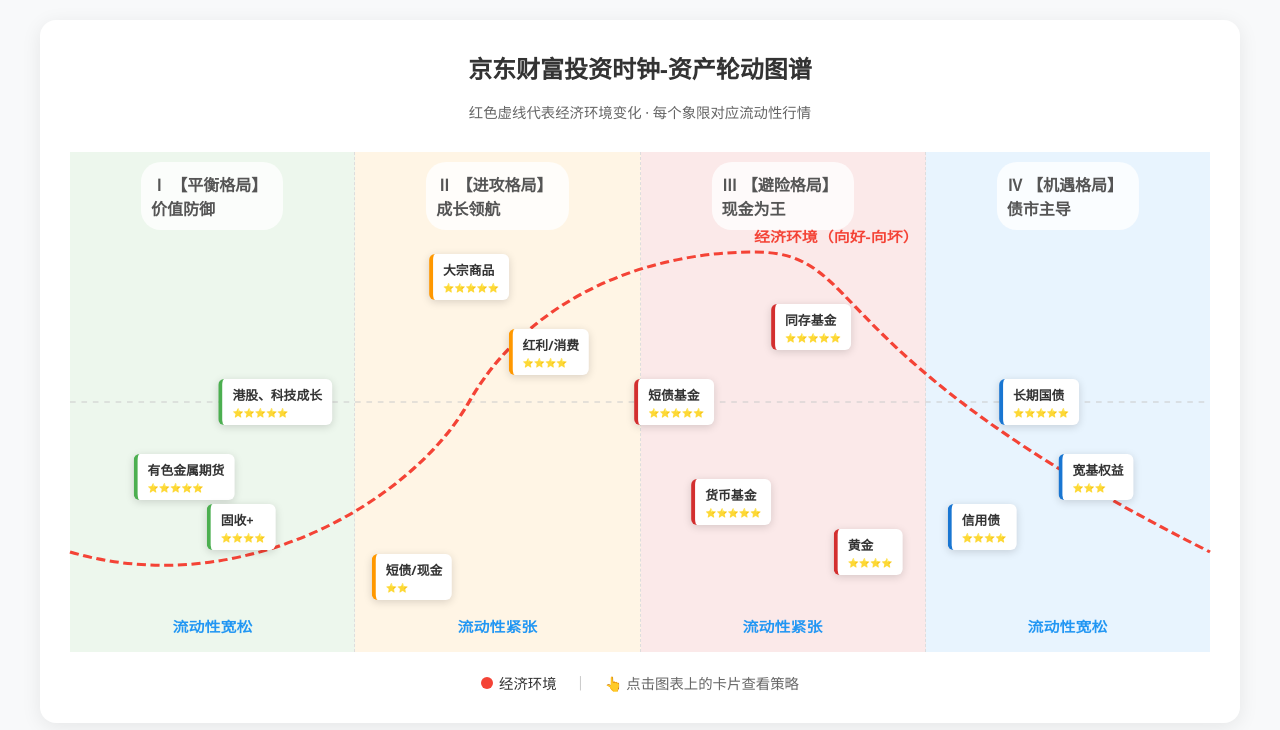
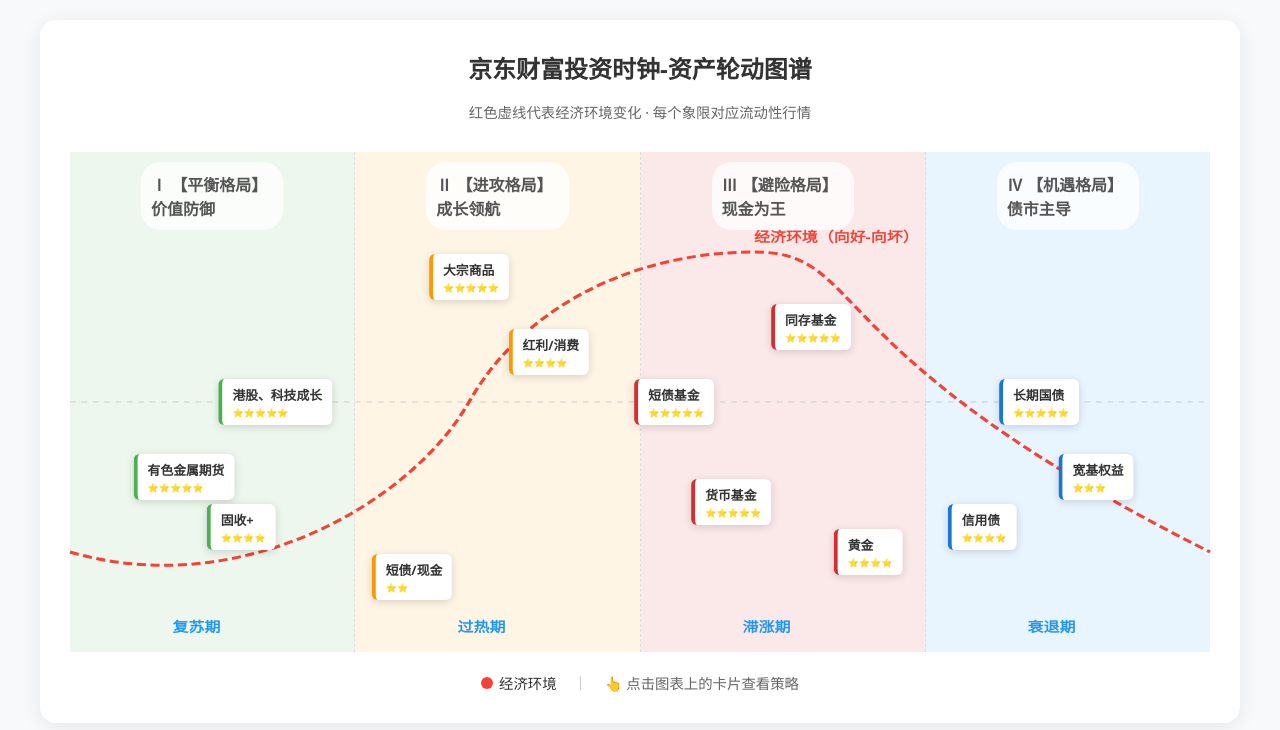
Before and after one commit to Zyl123-loop/Merrill, a plain HTML site: page index.html in a window 1280 px wide. Drawn offline with Linux system fonts and the light colour scheme.

Commit message:
Update index.html

```diff
--- a/index.html
+++ b/index.html
@@ -191,10 +191,10 @@
                   stroke="var(--c-inflation)" stroke-width="3" fill="none" stroke-dasharray="8,4" />
 
             <!-- 文字标注曲线含义 -->
-            <text x="90" y="480" fill="var(--c-growth)" font-weight="bold" font-size="14">流动性宽松</text>
-            <text x="340" y="480" fill="var(--c-growth)" font-weight="bold" font-size="14">流动性紧张</text>
-            <text x="590" y="480" fill="var(--c-growth)" font-weight="bold" font-size="14">流动性紧张</text>
-            <text x="840" y="480" fill="var(--c-growth)" font-weight="bold" font-size="14">流动性宽松</text>
+            <text x="90" y="480" fill="var(--c-growth)" font-weight="bold" font-size="14">复苏期</text>
+            <text x="340" y="480" fill="var(--c-growth)" font-weight="bold" font-size="14">过热期</text>
+            <text x="590" y="480" fill="var(--c-growth)" font-weight="bold" font-size="14">滞涨期</text>
+            <text x="840" y="480" fill="var(--c-growth)" font-weight="bold" font-size="14">衰退期</text>
             <text x="600" y="90" fill="var(--c-inflation)" font-weight="bold" font-size="14">经济环境（向好-向坏）</text>
         </svg>
 
```
